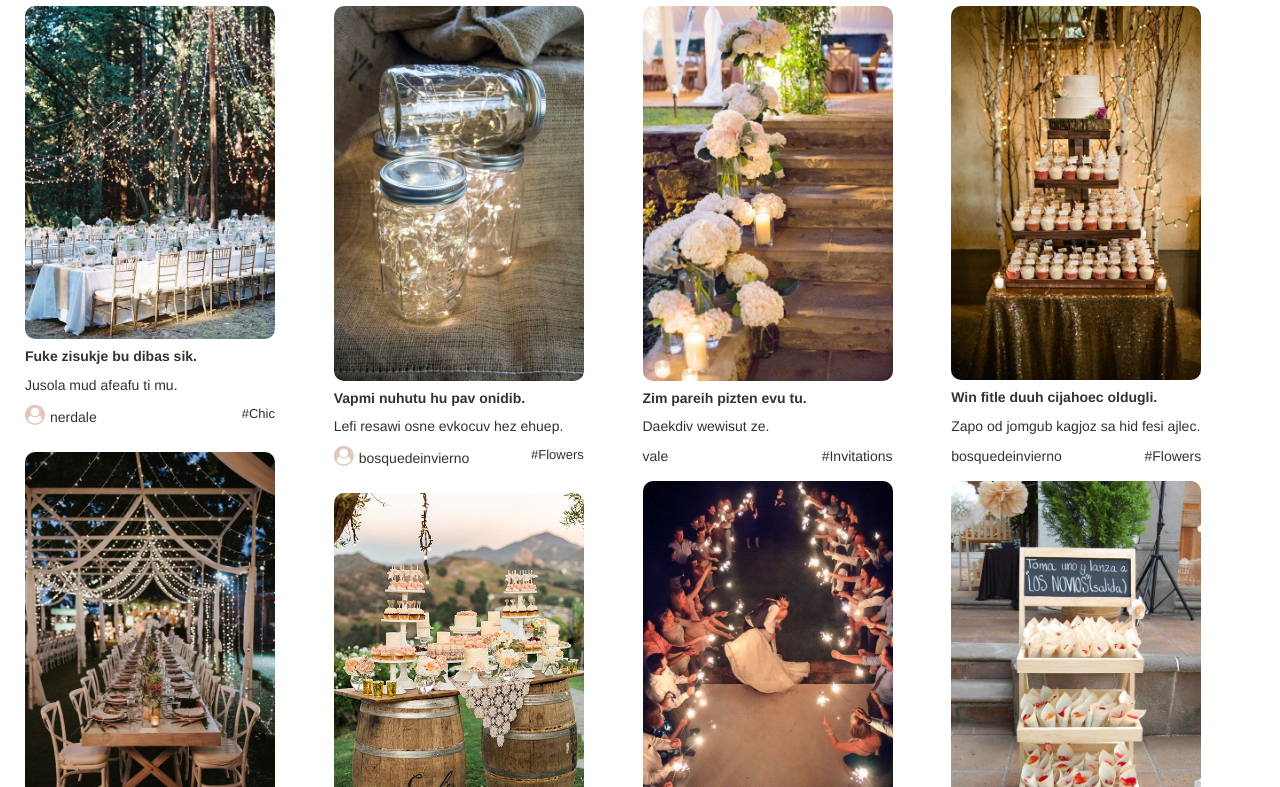
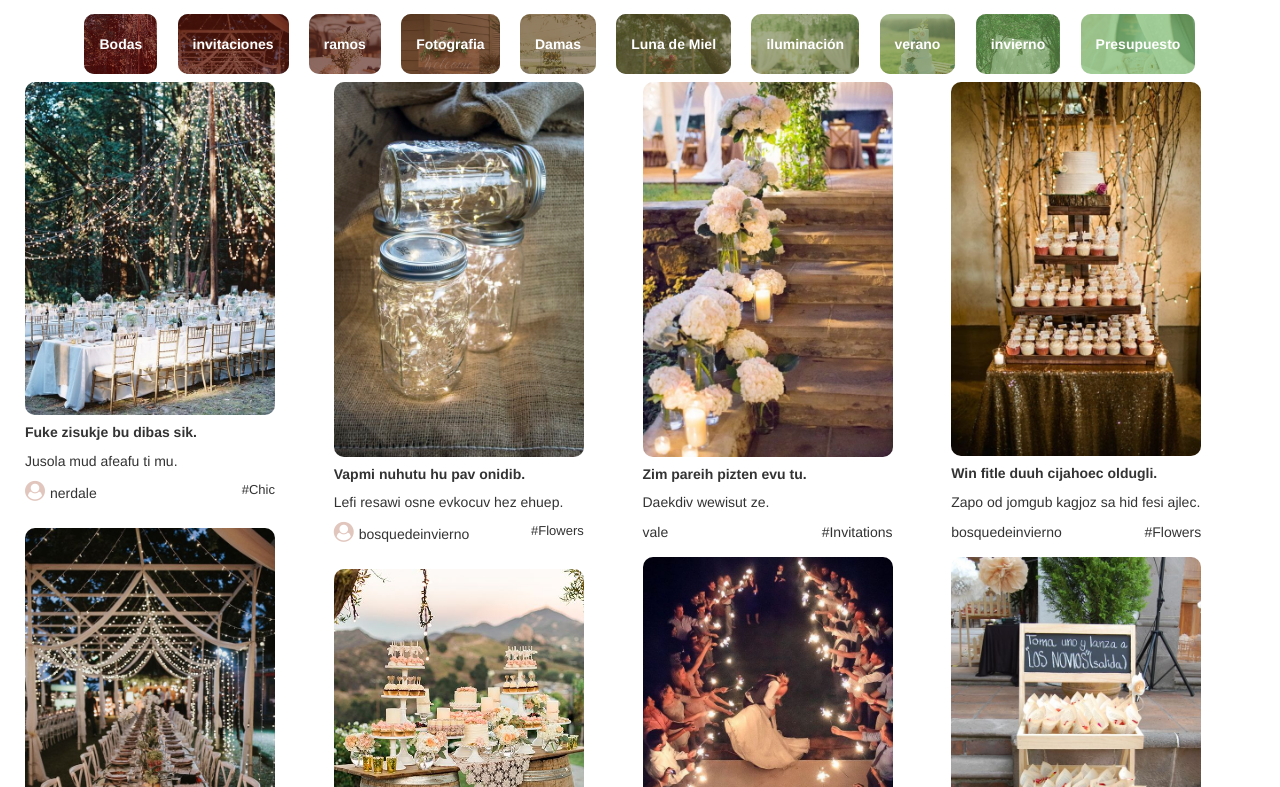
Before and after one commit to marcelaorellana/pinterest, a website: page index.html in a window 1280 px wide. Shown: the part 65-852 px from the top of the page. Drawn offline with nearby package versions, Linux system fonts and the light colour scheme; files that its build step writes are made by us from their sources.

Commit message:
fichas de alternativas

```diff
--- a/assets/js/main.js
+++ b/assets/js/main.js
@@ -1,5 +1,28 @@
 $(document).ready(function(){
 	console.log(data);
+	var temas = ["Bodas", "invitaciones", "ramos", "Fotografia", "Damas", "Luna de Miel", "iluminación", "verano", "invierno", "Presupuesto"];
+	for(var j=0; j < 10; j++){
+		var ficha = $("<div class='ficha'>");
+			ficha.css({
+				'background-image': 'url(dist/img/' + data[j].image_url + ')',
+				'background-size': 'cover',
+				 'position': 'relative'
+			});
+		var layer = $("<div class='layer'>");
+			layer.css({
+				'background-color': 'rgba('+ (j+100) +', '+(j*20)+', '+(j*10) + ', 0.6)',
+				'position': 'absolute',
+    			'top': 0,
+    			'left': 0,
+    			'width': '100%',
+    			'height': '100%'
+			});
+			ficha.append(layer);
+			ficha.append('<p class="ficha-p">'+temas[j]+'</p>');
+		$('.fichas').append(ficha);
+	}
+
+
 	for(var i = 0; i < 20 ; i++){
 		var imagen = $('<img>').attr('src', 'dist/img/' + data[i].image_url );
 		var tarjeta =$('<div class="tarjeta" data-toggle="modal" data-target="#myModal">');
@@ -18,7 +41,6 @@ $(document).ready(function(){
 		var modalFooter = '<div class="usuario"><div class="usuario-central"><i class="fa fa-user-circle" aria-hidden="true"></i>'+ data[i].username +'</div><button class="btn-leer">Leerlo</button></div><div>'+ data[i].description +'</div>';
 
 		var modal = $('<div class="modal fade  bs-example-modal-sm" id="myModal" tabindex="-1" role="dialog" aria-labelledby="myModalLabel"><div class="modal-dialog modal-sm" role="document"><div class="modal-content"><div class="modal-body"><button type="button" class="close" data-dismiss="modal" aria-label="Close"><span aria-hidden="true">&times;</span></button>'+ modalHeader + modalImage + modalHeader + modalFooter +'</div></div></div></div>');
-
 
 
 		div.append(usuario);
@@ -54,7 +76,7 @@ $(document).ready(function(){
 			tarjeta.append(div);
 			$('.pints').append(tarjeta);
 			}
-			i = 44;
+			i = 50;
 	   }
 });
 });
--- a/assets/sass/_style.scss
+++ b/assets/sass/_style.scss
@@ -24,6 +24,7 @@ nav{
 	.form-control{
 		width: 700px;
 		margin-top: 10px;
+
 	}
 	.fa{
 		font-size: 30px;
@@ -48,6 +49,27 @@ nav{
 		font-size: 30px;
 	}
 
+}
+.fichas{
+	display: flex;
+	flex-direction: row;
+	justify-content: space-around;
+}
+.ficha{
+	padding: 20px 15px;
+	margin: 8px;
+	border-radius: 10px;
+	color: white;
+	font-weight: bold;
+}
+.layer{
+	border-radius: 10px;
+}
+.ficha-p{
+	z-index: 999;
+	opacity: 1;
+	position: relative;
+	margin: 0;
 }
 .divUsuario{
 	display: flex;
```
Also changed, not shown: dist/css/style.min.css, dist/js/script.js.
